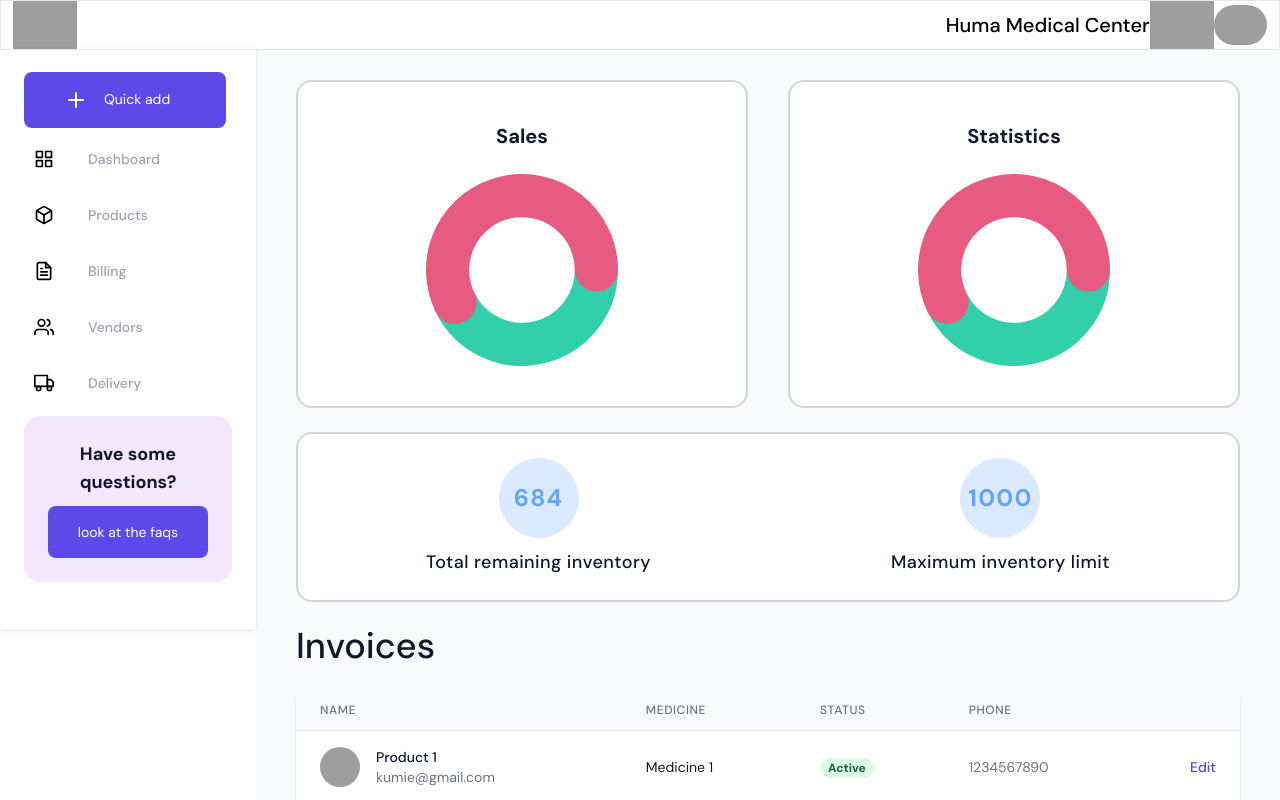
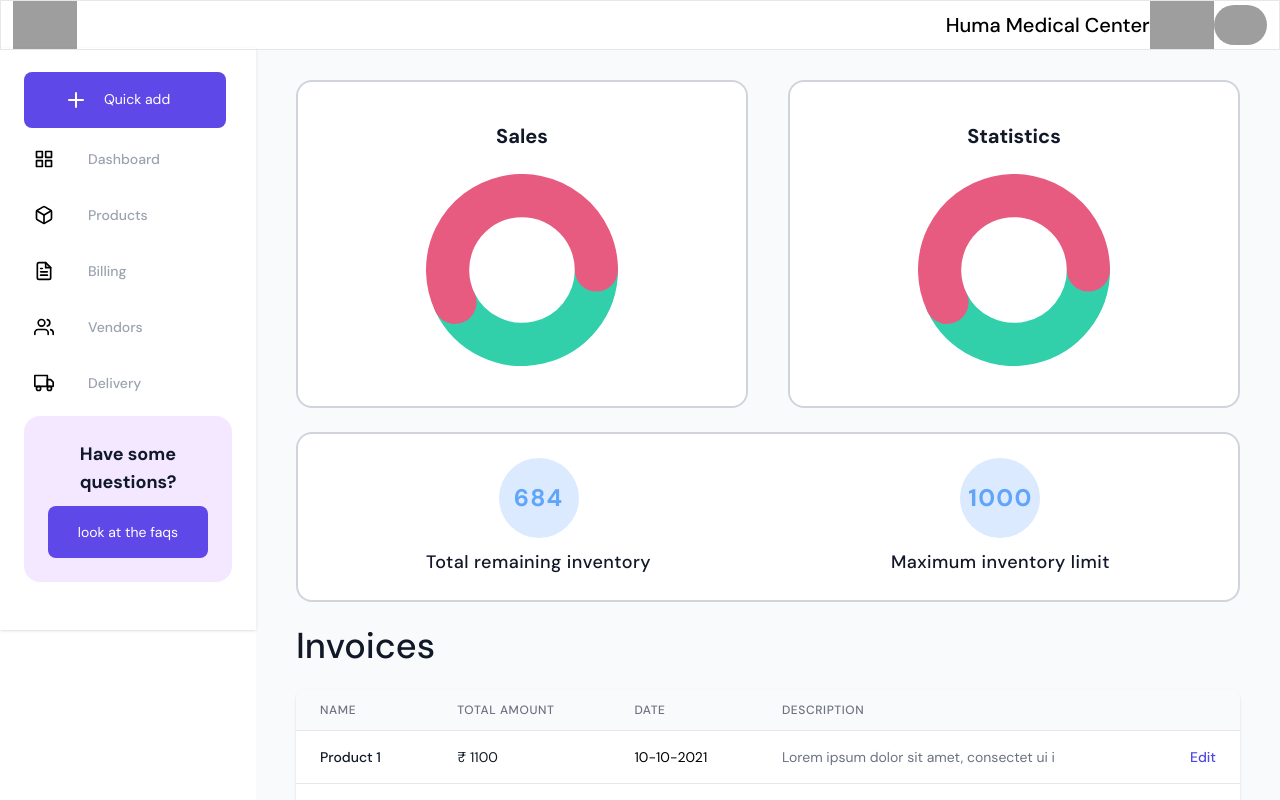
Before and after one commit to Kumilachew-g/pharmacy-app, a React (Create React App) app: page /billing in a window 1280 px wide. Shown: the top 800 px of the page. Built offline with nearby package versions, Linux system fonts and the light colour scheme; grey boxes are pictures that could not be loaded.

Commit message:
Refactor Billing page to invoices table

```diff
--- a/src/routes/Billing.jsx
+++ b/src/routes/Billing.jsx
@@ -4,29 +4,26 @@ import Header from "../components/Header";
 import SideBar from "../components/SideBar";
 import { PieChart } from "react-minimal-pie-chart";
 
-const Product = [
+const Invoices = [
   {
     name: "Product 1",
-    medicine: "Medicine 1",
-    phone: "1234567890",
-    email: "kumie@gmail.com",
-    image: "https://picsum.photos/200/300",
+    totalamount: "₹ 1100",
+    date: "10-10-2021",
+    desc: "Lorem ipsum dolor sit amet, consectet ui i",
   },
   {
     name: "Product 2",
-    medicine: "Medicine 2",
-    phone: "1234567890",
-    email: "hana@gmail.com",
-    image: "https://picsum.photos/200/300",
+    totalamount: "₹ 500",
+    date: "9-10-2021",
+    desc: "Lorem ipsum dolor sit amet, consectet ui i",
   },
   {
     name: "Product 3",
-    medicine: "Medicine 3",
-    phone: "1234567890",
-    email: "helen@gmail.com",
-    image: "https://picsum.photos/200/300",
+    totalamount: "₹ 600",
+    date: "9-10-2021",
+    desc: "Lorem ipsum dolor sit amet, consectet ui i",
   },
-  // More products
+  // More invoices
 ];
 
 const Billing = () => {
@@ -124,19 +121,19 @@ const Billing = () => {
                     scope="col"
                     className="px-6 py-3 text-left text-xs font-medium text-gray-500 uppercase tracking-wider"
                   >
-                    Medicine
+                    Total Amount
                   </th>
                   <th
                     scope="col"
                     className="px-6 py-3 text-left text-xs font-medium text-gray-500 uppercase tracking-wider"
                   >
-                    Status
+                    Date
                   </th>
                   <th
                     scope="col"
                     className="px-6 py-3 text-left text-xs font-medium text-gray-500 uppercase tracking-wider"
                   >
-                    phone
+                    Description
                   </th>
                   <th scope="col" className="relative px-6 py-3">
                     <span className="sr-only">Edit</span>
@@ -144,39 +141,23 @@ const Billing = () => {
                 </tr>
               </thead>
               <tbody className="bg-white divide-y divide-gray-200">
-                {Product.map((person) => (
+                {Invoices.map((person) => (
                   <tr key={person.email}>
                     <td className="px-6 py-4 whitespace-nowrap">
-                      <div className="flex items-center">
-                        <div className="flex-shrink-0 h-10 w-10">
-                          <img
-                            className="h-10 w-10 rounded-full"
-                            src={person.image}
-                            alt=""
-                          />
-                        </div>
-                        <div className="ml-4">
-                          <div className="text-sm font-medium text-gray-900">
-                            {person.name}
-                          </div>
-                          <div className="text-sm text-gray-500">
-                            {person.email}
-                          </div>
-                        </div>
+                      <div className="text-sm font-medium text-gray-900">
+                        {person.name}
                       </div>
                     </td>
                     <td className="px-6 py-4 whitespace-nowrap">
                       <div className="text-sm text-gray-900">
-                        {person.medicine}
+                        {person.totalamount}
                       </div>
                     </td>
+                    <td className="px-6 py-4 whitespace-nowrap text-sm ">
+                      {person.date}
+                    </td>
                     <td className="px-6 py-4 whitespace-nowrap">
-                      <span className="px-2 inline-flex text-xs leading-5 font-semibold rounded-full bg-green-100 text-green-800">
-                        Active
-                      </span>
-                    </td>
-                    <td className="px-6 py-4 whitespace-nowrap text-sm text-gray-500">
-                      <a href={person.phone}>{person.phone}</a>
+                      <div className="text-sm text-gray-500">{person.desc}</div>
                     </td>
                     <td className="px-6 py-4 whitespace-nowrap text-right text-sm font-medium">
                       <a
```
